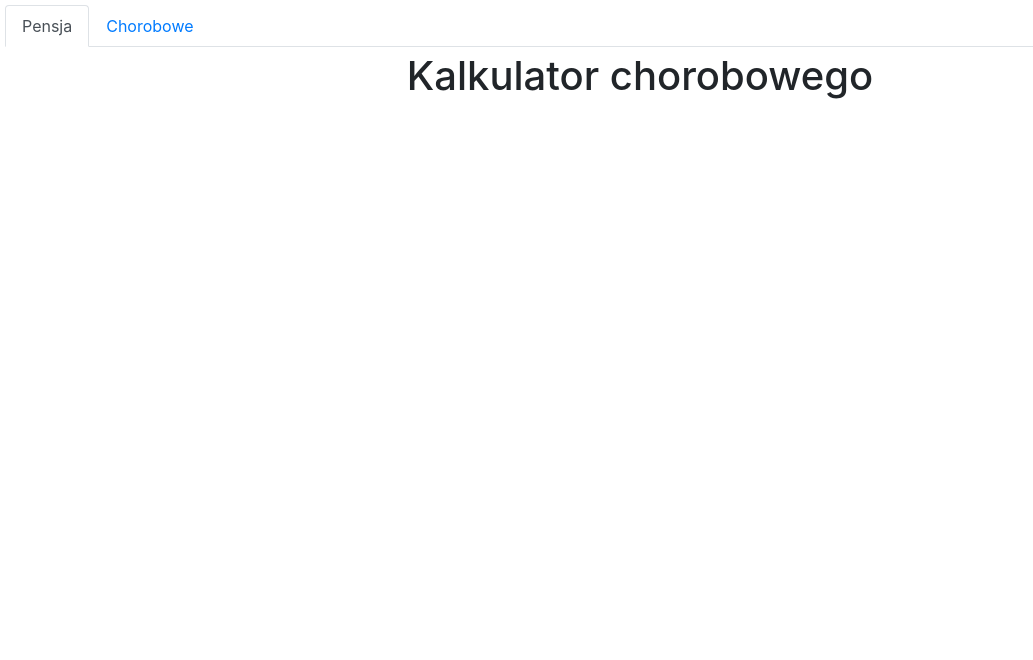
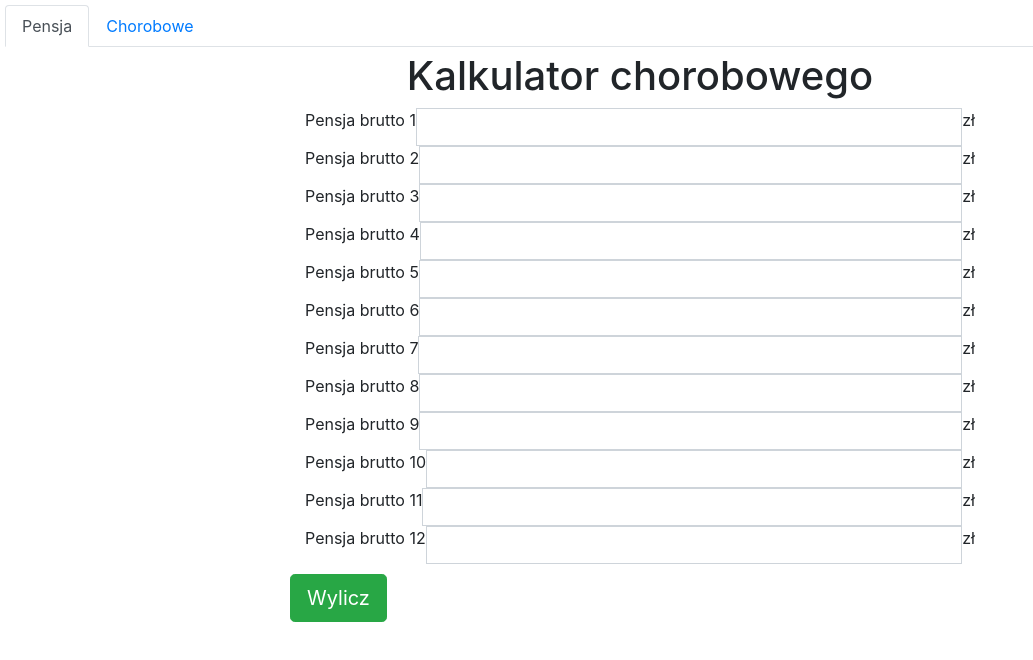
Before and after one commit to yaras/WageCalc.src, a React (Create React App) app: page /illness in a window 1280 px wide. Shown: the top 660 px of the page, without its empty margins (0-1033 px from the left). Built offline with nearby package versions, Linux system fonts and the light colour scheme.

Commit message:
Work on chorobowe

```diff
--- a/src/App.js
+++ b/src/App.js
@@ -2,7 +2,7 @@ import React, { Component } from 'react';
 import 'bootstrap/dist/css/bootstrap.css';
 import './App.css';
 import { Link, Switch, Route, Redirect   } from 'react-router-dom'
-import { Nav, NavItem, NavLink } from 'reactstrap';
+import { Nav, NavItem } from 'reactstrap';
 
 import Calculator from './calculator.js'
 import Illness from './illness';
@@ -12,7 +12,7 @@ class App extends Component {
   constructor() {
     super();
 
-    this.state = {'page': 'wage'}
+    this.state = { 'page': 'wage' }
   }
 
   setActive(v) {
@@ -20,8 +20,8 @@ class App extends Component {
   }
 
   render() {
-    var pensjaClass = "nav-link " + (this.state.page == 'wage' ? 'active' : '');
-    var choroboweClass = "nav-link " + (this.state.page == 'illness' ? 'active' : '');
+    var pensjaClass = "nav-link " + (this.state.page === 'wage' ? 'active' : '');
+    var choroboweClass = "nav-link " + (this.state.page === 'illness' ? 'active' : '');
 
     return (
       <div style={ { 'margin': '5px' } }>
--- a/src/calculator.js
+++ b/src/calculator.js
@@ -55,7 +55,6 @@ export default class Calculator extends Component {
 
             <div className="container" style={{ 'textAlign': 'center' }}>
                 <form onSubmit={e => { e.preventDefault(); this.calc() } }>
-
                     <div className="input-group mb-2 mr-sm-2 mb-sm-0">
                         <div className="input-group-addon">Pensja brutto</div>
                         <input
--- /dev/null
+++ b/src/constValues.js
@@ -0,0 +1,21 @@
+const constValues = {
+    "koszty_miejscowe": 111.25,
+
+    "emerytalna_pracownik": 0.0976,
+    "rentowa_pracownik": 0.015,
+    "chorobowa_pracownik": 0.0245,
+
+    "emerytalna_pracodawca": 0.0976,
+    "rentowa_pracodawca": 0.065,
+    "fp_pracodawca": 0.0245,
+    "fgsp_pracodawca": 0.0010,
+
+    "podatek": 0.18,
+
+    "kwota_zmniejszajaca": 46.33,
+
+    "zdrowotna_pobierana": 0.09,
+    "zdrowotna_odliczana": 0.0775,
+
+    "chorobowe": 0.8
+};
--- a/src/illness.js
+++ b/src/illness.js
@@ -1,9 +1,97 @@
 import React, { Component } from 'react';
+import { Button } from 'reactstrap';
+import constValues from './constValues';
 
 export default class Illness extends Component {
+    constructor() {
+        super();
+        this.state = {
+            'pensje': [ null, null, null, null, null, null, null, null, null, null, null, null],
+            'isCalculated': false
+        }
+    }
+
+    setPensja(n, val) {
+        var pensje = this.state.pensje.slice();
+        pensje[n - 1] = Number(val);
+
+        this.setState({ 'pensje': pensje });
+    }
+
+    calc() {
+        var pensje = this.state.pensje.slice();
+        console.log(pensje);
+
+        var sum = 0;
+        var n = 0;
+
+        pensje.map(v => {
+            if (v > 0) {
+                sum += v;
+                n++;
+            }
+        });
+
+        if (n > 0) {
+            var average = sum / n;
+
+            var podstawa = average * (constValues['emerytalna_pracownik']
+                                        + constValues['rentowa_pracownik']
+                                        + constValues['chorobowa_pracownik']);
+
+
+
+            this.setState({
+                average: average,
+                podstawa: podstawa,
+                isCalculated: true
+            });
+        } else {
+            alert('Błąd!');
+        }
+    }
+
     render() {
         return <div>
             <h1>Kalkulator chorobowego</h1>
+
+            <div className="container" style={{ 'textAlign': 'center' }}>
+                <form onSubmit={e => { e.preventDefault(); this.calc() } }>
+                    {
+                        [1,2,3,4,5,6,7,8,9,10,11,12].map(n => {
+                            return <div key={n} className="input-group mb-2 mr-sm-2 mb-sm-0">
+                            <div className="input-group-addon">Pensja brutto {n}</div>
+                            <input
+                                type="number"
+                                className="form-control"
+                                onChange={e => this.setPensja(n, e.target.value)} />
+                            <div className="input-group-addon">zł</div>
+                        </div>;
+                        })
+                    }
+
+                    <div className="row align-items-center" style={{ marginTop: '10px' }}>
+                        <Button onClick={e => this.calc()} className="btn btn-success btn-lg" >Wylicz</Button>
+                    </div>
+                </form>
+
+                {this.state.isCalculated && <div>
+
+                    <h2>Podsumowanie</h2>
+
+                    <div className="input-group mb-2 mr-sm-2 mb-sm-0">
+                        <div className="input-group-addon">Średnia pensja</div>
+
+                        <input
+                            type="number"
+                            className="form-control"
+                            disabled={true}
+                            value={this.state.average}/>
+
+                        <div className="input-group-addon">zł</div>
+                    </div>
+                </div>}
+            </div>
         </div>;
     }
 }
```
